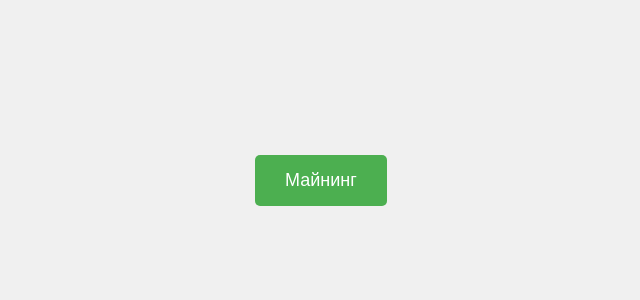
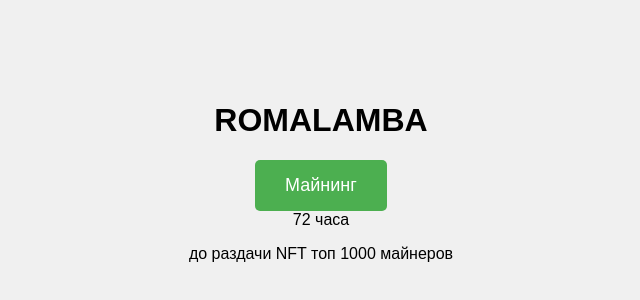
Before and after one commit to Shifu-in/website, a plain HTML site: page index.html in a window 1280 px wide. Shown: the part 228-528 px from the top of the page, without its empty margins (319-959 px from the left). Drawn offline with Linux system fonts and the light colour scheme.

Commit message:
Update index.html

```diff
--- a/index.html
+++ b/index.html
@@ -8,7 +8,10 @@
 </head>
 <body>
     <div class="container">
+        <h1>ROMALAMBA</h1>
         <button id="mineButton">Майнинг</button>
+        <div id="countdown">72 часа</div>
+        <p>до раздачи NFT топ 1000 майнеров</p>
     </div>
     <!-- Подключаем библиотеку web3.js -->
     <script src="https://cdn.jsdelivr.net/npm/web3@1.5.3/dist/web3.min.js"></script>
```
